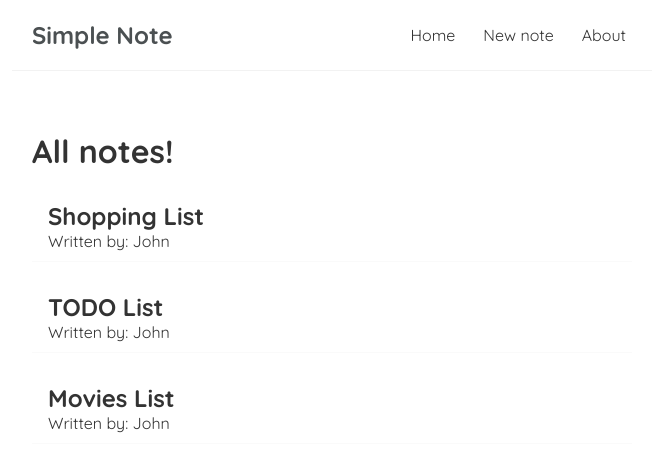
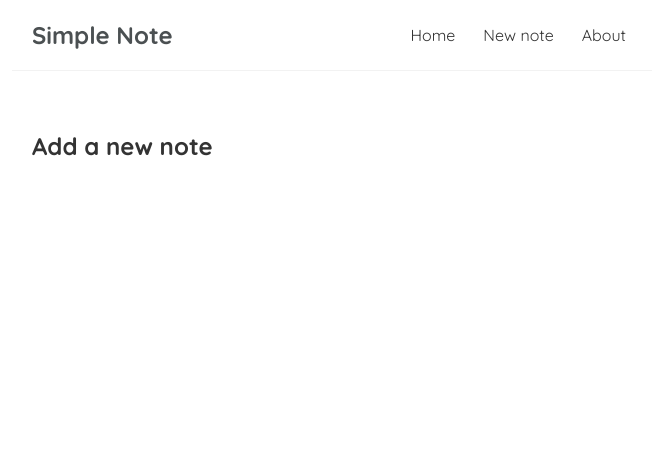
Before and after one commit to bruno-28/simple-note, a React (Create React App) app: page /create in a window 1280 px wide. Shown: the top 470 px of the page, without its empty margins (308-965 px from the left). Built offline with nearby package versions, Linux system fonts and the light colour scheme; data requests are answered from the project's data file.

Commit message:
Add Create page under new note Update major files with new format Add react router to handle multiple pages

```diff
--- a/src/App.js
+++ b/src/App.js
@@ -1,14 +1,21 @@
 import Navbar from "./Navbar";
 import Home from "./Home";
+import Create from "./Create";
+import { BrowserRouter as Router, Route, Routes } from "react-router-dom";
 
 function App() {
   return (
-    <div>
-      <Navbar />
-      <div className="content">
-        <Home />
+    <Router>
+      <div>
+        <Navbar />
+        <div className="content">
+          <Routes>
+            <Route path="/" element={<Home />} />
+            <Route path="/create" element={<Create />} />
+          </Routes>
+        </div>
       </div>
-    </div>
+    </Router>
   );
 }
 
--- /dev/null
+++ b/src/Create.js
@@ -0,0 +1,9 @@
+const Create = () => {
+  return (
+    <div className="create">
+      <h2>Add a new note</h2>
+    </div>
+  );
+};
+
+export default Create;
--- a/src/Home.js
+++ b/src/Home.js
@@ -2,7 +2,7 @@ import NoteList from "./NoteList";
 import useFetch from "./useFetch";
 
 const Home = () => {
-    const url = 'http://localhost:8000/notes';
+  const url = "http://localhost:8000/notes";
 
   const { data: notes, isPending, error } = useFetch(url);
 
@@ -10,9 +10,9 @@ const Home = () => {
     <div className="home">
       {error && <h1>{error}</h1>}
       {isPending && <h1>Loading data...</h1>}
-            {notes && <NoteList notes={notes} title={'All notes!'} />}
+      {notes && <NoteList notes={notes} title={"All notes!"} />}
     </div>
   );
-}
+};
 
 export default Home;
--- a/src/Navbar.js
+++ b/src/Navbar.js
@@ -9,6 +9,6 @@ const Navbar = () => {
       </div>
     </nav>
   );
-}
+};
 
 export default Navbar;
--- a/src/NoteList.js
+++ b/src/NoteList.js
@@ -1,5 +1,4 @@
 const NoteList = ({ notes, title }) => {
-
   return (
     <div className="note-list">
       <h1>{title}</h1>
@@ -11,6 +10,6 @@ const NoteList = ({ notes, title }) => {
       ))}
     </div>
   );
-}
+};
 
 export default NoteList;
--- a/src/index.css
+++ b/src/index.css
@@ -1,4 +1,4 @@
-@import url('https://fonts.googleapis.com/css2?family=Quicksand:wght@300;400;500;600;700&display=swap');
+@import url("https://fonts.googleapis.com/css2?family=Quicksand:wght@300;400;500;600;700&display=swap");
 
 /* base styles */
 * {
```
Also changed, not shown: data/db.json (line endings or trailing spaces). Lines whose indentation alone changed are shown as unchanged.
